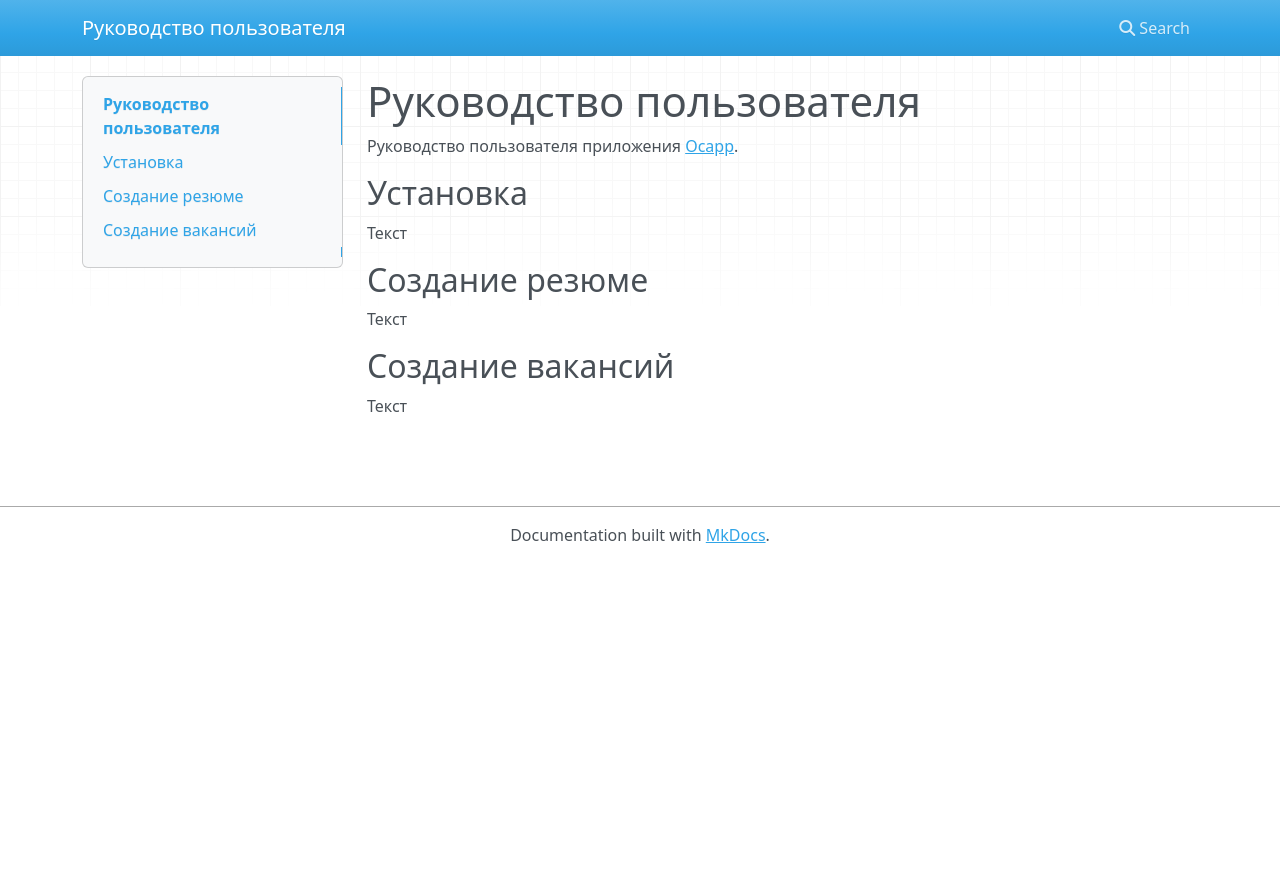
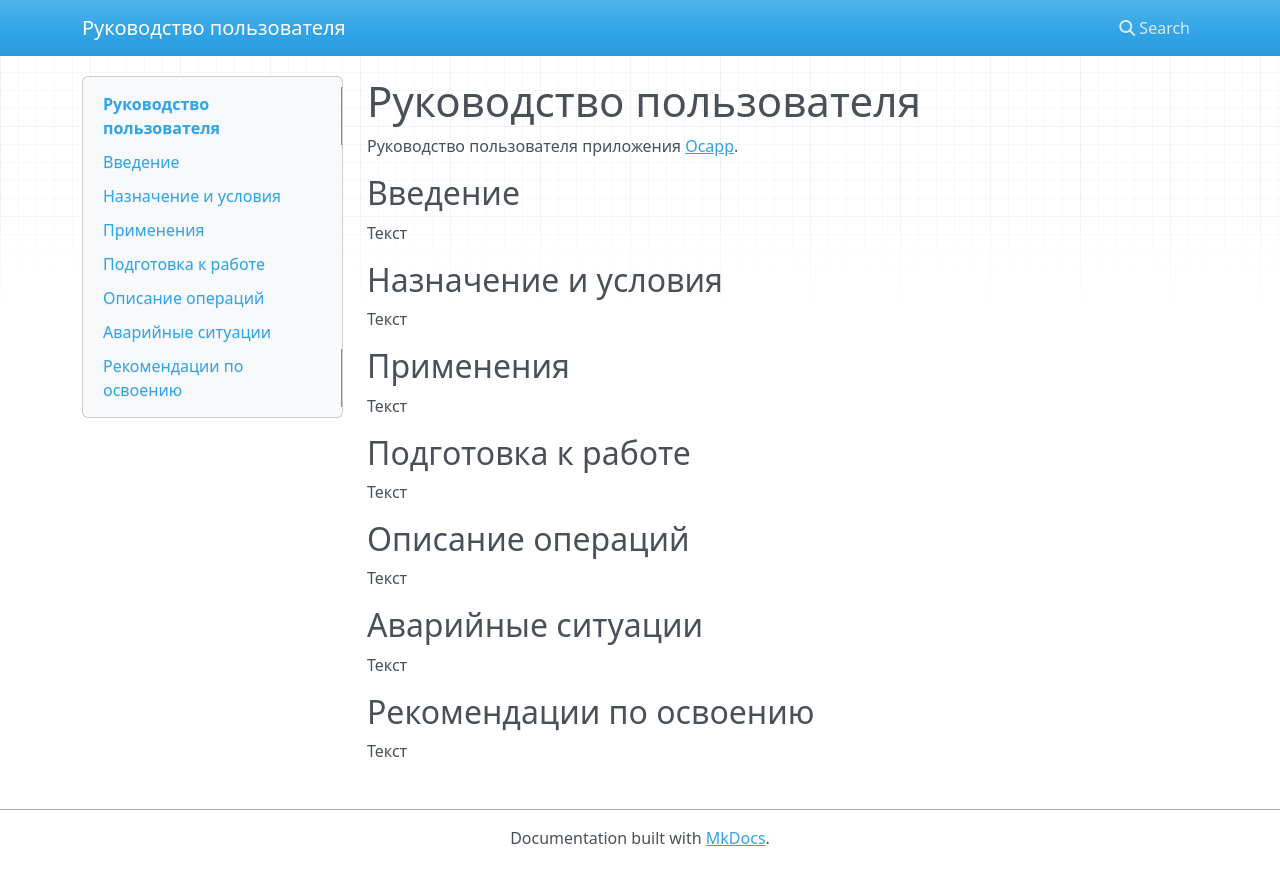
Before and after one commit to oddromancc/ocappdocs, an MkDocs documentation site: the page built from docs/index.md, in a window 1280 px wide. Shown: the top 885 px of the page. Built offline with MkDocs 1.6.1, drawn with Linux system fonts in a browser that asks for light colours; nearby versions of some CDN libraries.

Commit message:
Update index.md

```diff
--- a/docs/index.md
+++ b/docs/index.md
@@ -2,16 +2,30 @@
 
 Руководство пользователя приложения [Ocapp](https://github.com/oddromancc/ocapp).
 
-## Установка
+## Введение
 
 Текст
 
-## Создание резюме
+## Назначение и условия
 
 Текст
 
-## Создание вакансий
+## Применения
 
 Текст
 
-##
+## Подготовка к работе
+
+Текст
+
+## Описание операций
+
+Текст
+
+## Аварийные ситуации
+
+Текст
+
+## Рекомендации по освоению
+
+Текст
```
